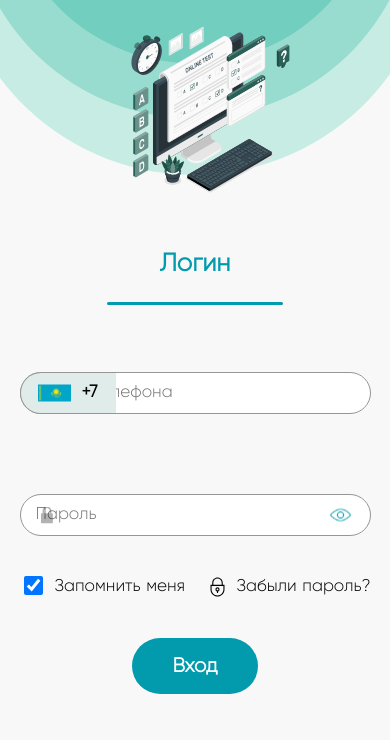
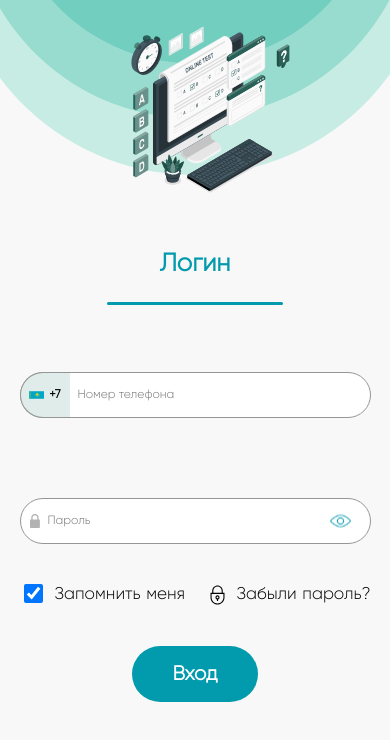
Before and after one commit to Bekarysalashybayev/TestEntAdmin, a Nuxt app: page /login in a window 390 px wide. Shown: the top 740 px of the page. Built offline with nearby package versions, Linux system fonts and the light colour scheme.

Commit message:
auth style

```diff
--- a/assets/css/auth/auth.css
+++ b/assets/css/auth/auth.css
@@ -297,12 +297,39 @@ input:focus, select:focus{
     display: block;
   }
 
-  .row-group input {
-    padding: 10px 15px;
+  @media (max-width: 768px) {
+    .auth {
+      display: block;
+    }
+
+    .form-row-icon {
+      width: 10px;
+      left: 10px;
+    }
+
+    .row-group input {
+      font-size: 12px;
+      line-height: 12px;
+    }
+
+    .row-group input, .row-single-group input, .row-single-group select, .row-group select {
+      padding: 1.5rem 3rem 1.5rem 27px;
+    }
+    .form-phone{
+      width: 50px;
+    }
+    .form-phone span{
+      font-size: 12px;
+      margin-left: 5px;
+    }
+    .form-phone-icon{
+      width: 15px;
+    }
+    .row-group-phone input{
+      padding: 1.5rem 3rem 1.5rem 57px;
+    }
   }
-  .row-single-group input, .row-group select{
-    padding: 10px 15px;
-  }
+
 }
 @media (max-height: 750px) {
   .form{
```
